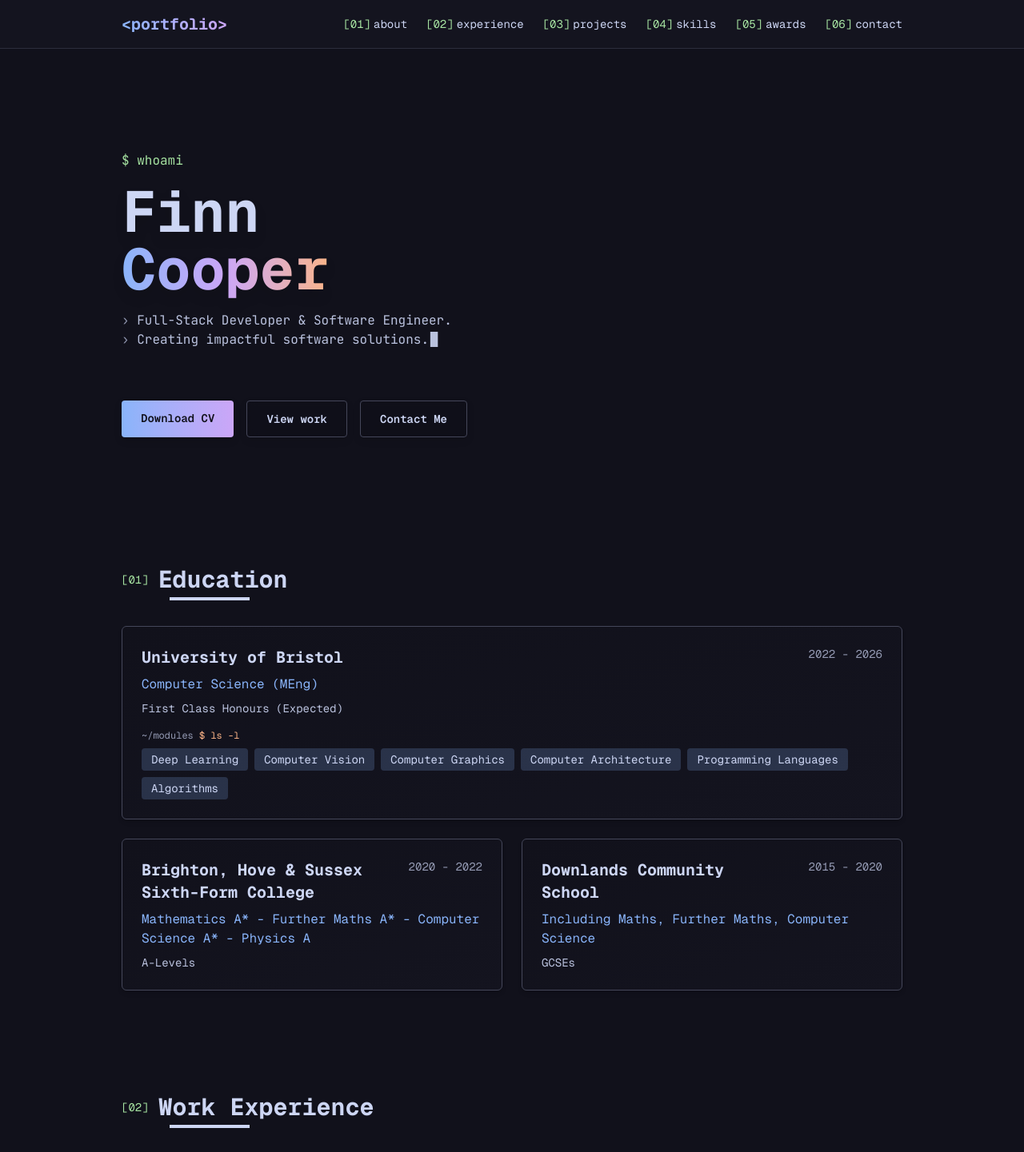
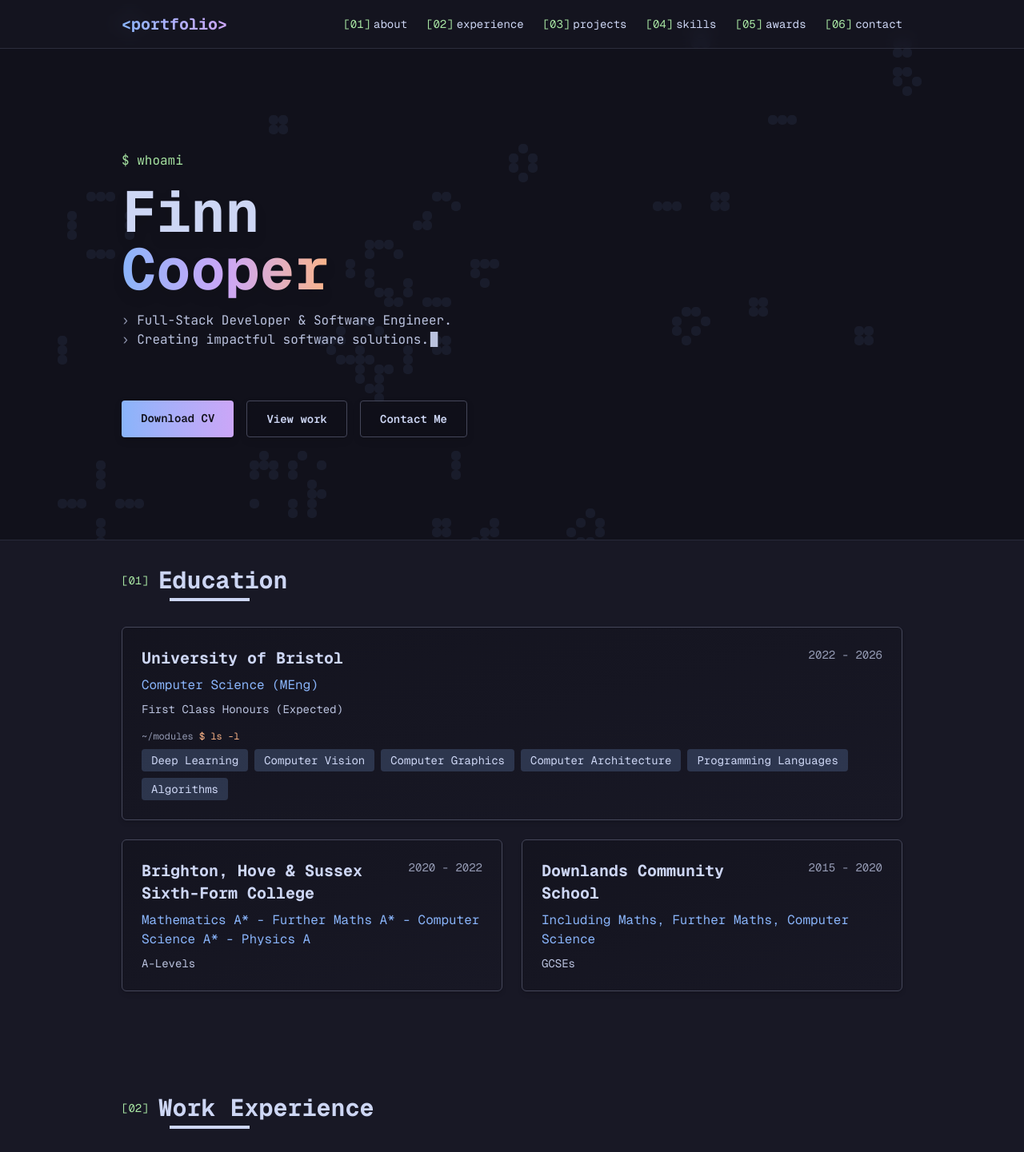
Before and after one commit to sd22404/portfolio, a Next.js app: page /portfolio/ in a window 1280 px wide. Shown: the top 1441 px of the page at 80% size. Built offline with nearby package versions, Linux system fonts and the light colour scheme.

Commit message:
raised background and GoL on Hero

```diff
--- a/app/components/Awards.tsx
+++ b/app/components/Awards.tsx
@@ -2,9 +2,9 @@ import SectionHeading from './ui/SectionHeading';
 import Section from './ui/Section';
 import Award from './sub/Award';
 
-export default function Awards() {
+export default function Awards({bg}: {bg?: string}) {
     return (
-        <Section id="awards" bgColour='background-lighter'>
+        <Section id="awards" bgClass={bg}>
             <SectionHeading number="05">Awards & Recognition</SectionHeading>
             <div className="grid md:grid-cols-2 2xl:grid-cols-3 gap-6">
                 {/** Star icon */}
--- a/app/components/Contact.tsx
+++ b/app/components/Contact.tsx
@@ -4,9 +4,9 @@ import Card from './ui/Card';
 import Link from './ui/Link';
 import Text from './ui/Text';
 
-export default function Contact() {
+export default function Contact({bg}: {bg?: string}) {
     return (
-        <Section id="contact">
+        <Section id="contact" bgClass={bg}>
             <SectionHeading number="06">Get In Touch</SectionHeading>
             <Card variant="glow" className="max-w-2xl mx-auto text-center space-y-6">
                 <Text variant="medium">
--- a/app/components/Education.tsx
+++ b/app/components/Education.tsx
@@ -6,9 +6,9 @@ import Text from './ui/Text';
 import Subtitle from './ui/Subtitle';
 import TagContainer from './ui/TagContainer';
 
-export default function Education() {
+export default function Education({bg}: {bg?: string}) {
   return (
-    <Section id="education" bgColour='background-lighter'>
+    <Section id="education" bgClass={bg}>
       <SectionHeading number="01">Education</SectionHeading>
       <div className="grid lg:grid-cols-2 gap-6">
         <Card variant="raised" className="lg:col-span-2">
--- a/app/components/Experience.tsx
+++ b/app/components/Experience.tsx
@@ -5,9 +5,9 @@ import Text from './ui/Text';
 import BulletList from './ui/BulletList';
 import Subtitle from './ui/Subtitle';
 
-export default function Experience() {
+export default function Experience({bg}: {bg?: string}) {
   return (
-    <Section id="experience" bgColour='background-lighter'>
+    <Section id="experience" bgClass={bg}>
       <SectionHeading number="02">Work Experience</SectionHeading>
       <div className="grid lg:grid-cols-2 gap-6">
         <Card variant="raised" className="lg:col-span-2">
--- a/app/components/Footer.tsx
+++ b/app/components/Footer.tsx
@@ -3,7 +3,7 @@ import TerminalBlock from './ui/TerminalBlock';
 
 export default function Footer() {
   return (
-    <footer className="border-t border-border/50 bg-background-lighter/50 backdrop-blur-sm py-8">
+    <footer className="border-t border-border/50 bg-background-lighter/50 py-8">
       <div className="max-w-7xl mx-auto px-6">
         <div className="flex flex-col md:flex-row items-center justify-between gap-6">
           <div className="space-y-2">
--- a/app/components/Hero.tsx
+++ b/app/components/Hero.tsx
@@ -2,9 +2,9 @@ import Button from './ui/Button';
 import Section from './ui/Section';
 import TerminalBlock from './ui/TerminalBlock';
 
-export default function Hero() {
+export default function Hero({bg}: {bg?: string}) {
   return (
-    <Section id="hero" className="py-20 md:py-32">
+    <Section id="hero" bgClass={bg} className="py-20 md:py-32">
       <div className="space-y-12">
         <div>
           <TerminalBlock variant="prompt">whoami</TerminalBlock>
--- a/app/components/Projects.tsx
+++ b/app/components/Projects.tsx
@@ -62,9 +62,9 @@ export const projects: Project[] = [
   },
 ];
 
-export default function Projects() {
+export default function Projects({bg}: {bg?: string}) {
   return (
-    <Section id="projects">
+    <Section id="projects" bgClass={bg}>
       <SectionHeading number="03">Featured Projects</SectionHeading>
       <div className="grid lg:grid-cols-2 3xl:grid-cols-3 gap-6">
         {projects.map((project) => (
--- a/app/components/Skills.tsx
+++ b/app/components/Skills.tsx
@@ -6,9 +6,9 @@ import Tag from './ui/Tag';
 import Subtitle from './ui/Subtitle';
 import TagContainer from './ui/TagContainer';
 
-export default function Skills() {
+export default function Skills({bg}: {bg?: string}) {
   return (
-    <Section id="skills" bgColour='background-lighter'>
+    <Section id="skills" bgClass={bg}>
       <SectionHeading number="04">Skills & Technologies</SectionHeading>
       <div className="grid md:grid-cols-2 lg:grid-cols-3 gap-6">
         <Card variant="glow">
--- a/app/components/sub/GoLBackground.tsx
+++ b/app/components/sub/GoLBackground.tsx
@@ -47,9 +47,9 @@ export default function Background() {
         const dpr = Math.max(1, Math.min(2, window.devicePixelRatio || 1));
 
         function createGrid(width: number, height: number) {
-            cellSize = Math.max(4, Math.floor(width / 50));
-            cols = Math.max(5, Math.floor(width / cellSize));
-            rows = Math.max(5, Math.floor(height / cellSize));
+            cellSize = Math.max(4, Math.floor(width / 100));
+            cols = Math.max(10, Math.floor(width / cellSize));
+            rows = Math.max(10, Math.floor(height / cellSize));
             const len = cols * rows;
             current = new Uint8Array(len);
             next = new Uint8Array(len);
@@ -193,7 +193,7 @@ export default function Background() {
     }, []);
 
     return (
-        <div ref={containerRef} className="absolute inset-0 -z-10 pointer-events-none bg-background w-full h-full overflow-hidden">
+        <div ref={containerRef} className="absolute inset-0 -z-10 pointer-events-none bg-background w-screen h-screen overflow-hidden">
             <canvas ref={canvasRef} className="absolute inset-0 w-full h-full" />
         </div>
     );
--- a/app/components/ui/Section.tsx
+++ b/app/components/ui/Section.tsx
@@ -2,14 +2,14 @@ import { ReactNode } from 'react';
 
 interface SectionProps {
   id?: string;
-  bgColour?: string;
+  bgClass?: string;
   children: ReactNode;
   className?: string;
 }
 
-export default function Section({ id, children, bgColour = 'background', className = '' }: SectionProps) {
+export default function Section({ id, children, bgClass = 'bg-background', className = '' }: SectionProps) {
   return (
-    <div className={`w-screen bg-${bgColour}`}>
+    <div className={`w-screen ${bgClass}`}>
       <section id={id} className={`max-w-5xl 2xl:max-w-7xl mx-auto px-4 sm:px-6 pt-6 sm:pt-8 pb-20 sm:pb-24 scroll-mt-20 ${className}`}>
         {children}
       </section>
--- a/app/page.tsx
+++ b/app/page.tsx
@@ -7,10 +7,12 @@ import Skills from './components/Skills';
 import Awards from './components/Awards';
 import Contact from './components/Contact';
 import Footer from './components/Footer';
+import Background from './components/sub/GoLBackground';
 
 export default function Home() {
   return (
       <div className="relative min-h-screen">
+        <Background />
         <Header links={[
           { href: "#hero", label: "about", variant: "text" },
           { href: "#experience", label: "experience", variant: "text" },
@@ -19,13 +21,13 @@ export default function Home() {
           { href: "#awards", label: "awards", variant: "text" },
           { href: "#contact", label: "contact", variant: "text" },
         ]} />
-        <Hero />
-        <Education />
-        <Experience />
-        <Projects />
-        <Skills />
-        <Awards />
-        <Contact />
+        <Hero bg="bg-transparent" />
+        <Education bg="bg-background-lighter border-t border-border/40" />
+        <Experience bg="bg-background-lighter border-b border-border/40" />
+        <Projects bg="bg-background" />
+        <Skills bg="bg-background-lighter border-t border-border/40" />
+        <Awards bg="bg-background-lighter border-b border-border/40" />
+        <Contact bg="bg-background" />
         <Footer />
       </div>
   );
--- a/app/projects/[slug]/page.tsx
+++ b/app/projects/[slug]/page.tsx
@@ -41,7 +41,7 @@ export default async function ProjectPage({ params }: { params: Promise<{ slug:
             <div className="flex-1 min-h-0 flex flex-col pt-20 sm:pt-24">
                 <Section
                     id="page"
-                    bgColour="transparent"
+                    bgClass="bg-transparent"
                     className={`h-full min-h-0 ${hasMedia && 'grid grid-cols-1 xl:grid-cols-2 xl:divide-x divide-border items-stretch'}`}
                 >
                     <div className={`${hasMedia ? 'xl:pr-12' : ''}`}>
```
